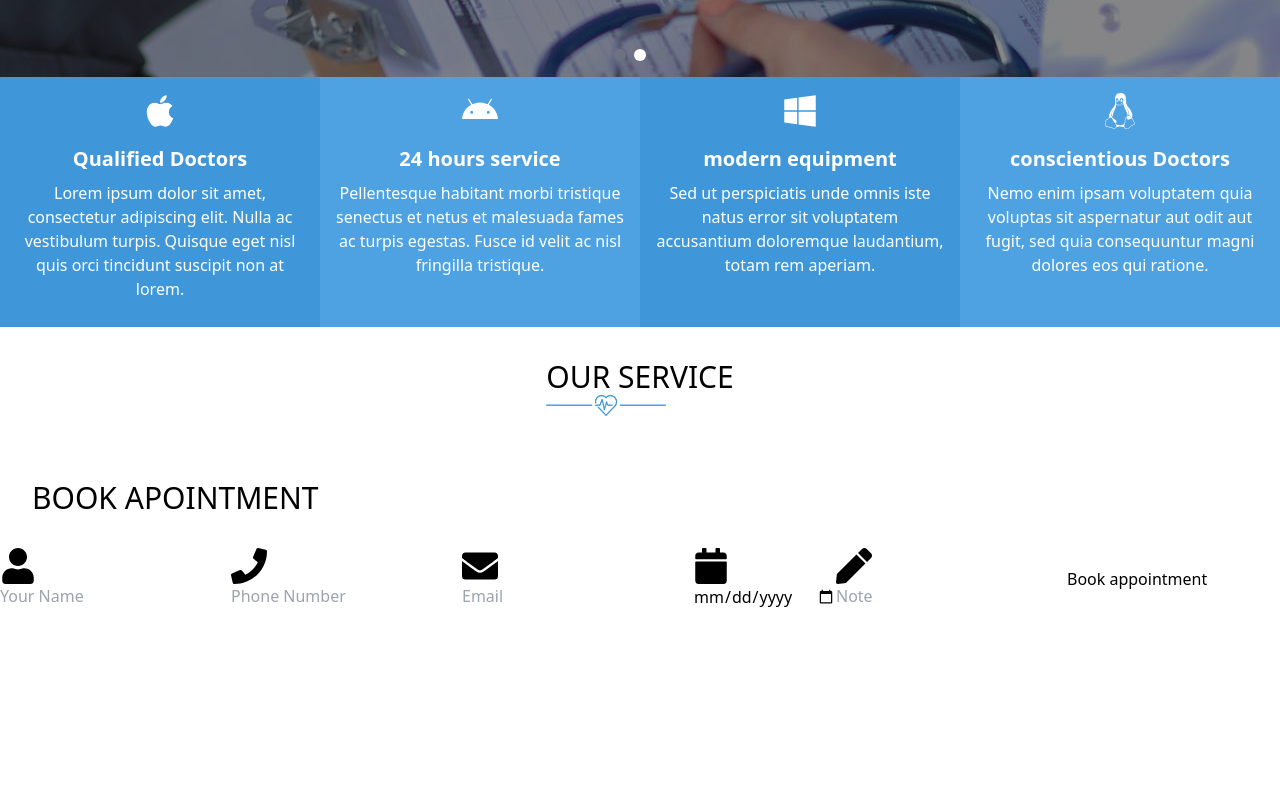
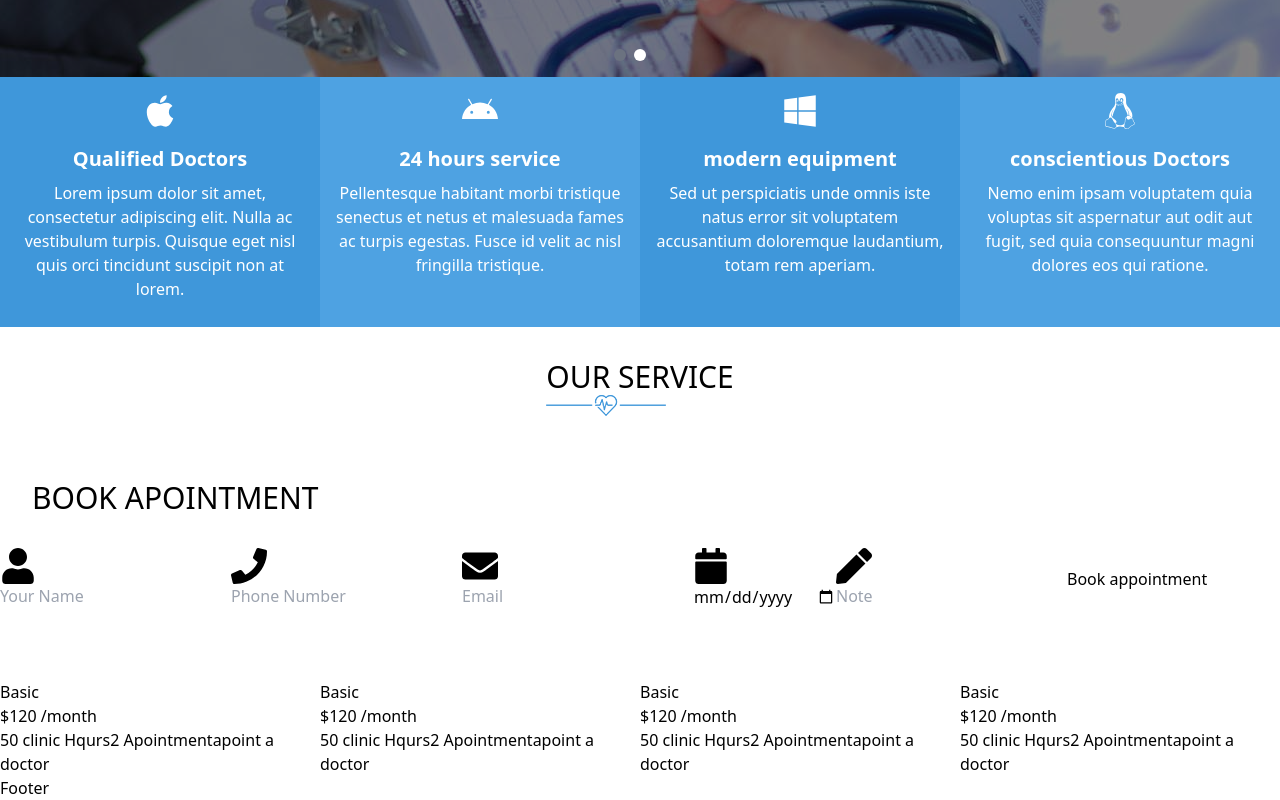
Before and after one commit to stephenmiracle4/medicare, a React (Create React App) app: page / in a window 1280 px wide. Shown: the part 803-1603 px from the top of the page. Before the commit the page ends 1413 px from the top, so only its background shows below. Built offline with nearby package versions, Linux system fonts and the light colour scheme.

Commit message:
git commit
commit changes

```diff
--- /dev/null
+++ b/src/Assets/PriceTable.css
@@ -0,0 +1,4 @@
+.price-table{
+    margin-top: 70px;
+    display: flex;
+}
--- /dev/null
+++ b/src/Assets/css/bookApointment.css
@@ -0,0 +1,5 @@
+.book-apointment{
+    display: flex;
+    background-image: img src="/images/logo.png" alt="";
+
+}
--- a/src/components/bookApoinment.jsx
+++ b/src/components/bookApointment.jsx
@@ -1,8 +1,9 @@
 import React from 'react'
 import { FaUser, FaPhone, FaEnvelope, FaCalendar, FaPen } from 'react-icons/fa'
+import '../Assets/css/bookApointment.css'
 
 
-const BookApoinment = () => {
+const BookApointment = () => {
   const apointment = [
     {
       icon: <FaUser className="text-4xl text-black" />,
@@ -30,10 +31,11 @@ const BookApoinment = () => {
   ];
 
   return (
+    <div> <h3 className='w-full p-8 text-3xl'>BOOK APOINTMENT</h3>
 
-    <div className="flex flex-wrap"
+    <div className=" book-apointment "
     >
-      <h3 className='w-full p-8 text-3xl'>BOOK APOINTMENT</h3>
+
       {apointment.map((apointment, index) => (
         <div key={index}
 
@@ -49,9 +51,10 @@ const BookApoinment = () => {
       ))}
       <button>Book appointment</button>
     </div>
+    </div>
   )
 
 }
 
 
-export default BookApoinment
+export default BookApointment
--- /dev/null
+++ b/src/pages/FooterSection.jsx
@@ -0,0 +1,15 @@
+import React, {useState} from 'react'
+
+const FooterSection = () => {
+    const [FooterSection, setFooterSection] = useState( )
+    const footer = [
+        {
+
+        }
+    ]
+  return (
+    <div>Footer</div>
+  )
+}
+
+export default FooterSection
--- a/src/pages/Home.jsx
+++ b/src/pages/Home.jsx
@@ -3,7 +3,9 @@ import Navbar from '../components/Nav'
 import HeroSection from '../components/HeroSection'
 import ServiceSection from './ServiceSection'
 import CardSection from '../components/aboutCard'
-import BookApointmet from '../components/bookApoinment'
+import BookApointmet from '../components/bookApointment'
+import PriceTable from './PriceTable'
+import FooterSection from './FooterSection'
 
 function Home() {
   return (
@@ -13,6 +15,8 @@ function Home() {
         <CardSection />
         <ServiceSection/>
         <BookApointmet/>
+        <PriceTable/>
+        <FooterSection/>
     </div>
   )
 }
--- /dev/null
+++ b/src/pages/PriceTable.jsx
@@ -0,0 +1,54 @@
+import React from 'react'
+import '../Assets/PriceTable.css'
+
+
+const PriceTable = () => {
+    const Table = [
+        {
+            title: 'Basic',
+            price: <h1>$120 <span>/month</span></h1>,
+            clinic: '50 clinic Hqurs',
+            apointment: '2 Apointment',
+            doctor: 'apoint a doctor',
+        },
+        {
+            title: 'Basic',
+            price: <h1>$120 <span>/month</span></h1>,
+            clinic: '50 clinic Hqurs',
+            apointment: '2 Apointment',
+            doctor: 'apoint a doctor',
+        },
+        {
+            title: 'Basic',
+            price: <h1>$120 <span>/month</span></h1>,
+            clinic: '50 clinic Hqurs',
+            apointment: '2 Apointment',
+            doctor: 'apoint a doctor',
+        },
+        {
+            title: 'Basic',
+            price: <h1>$120 <span>/month</span></h1>,
+            clinic: '50 clinic Hqurs',
+            apointment: '2 Apointment',
+            doctor: 'apoint a doctor',
+        },
+
+    ]
+  return (
+    <div className='price-table'>
+        {Table.map((Table, index) => (
+            <div
+            key={index}
+            >
+                {Table.title}
+                {Table.price}
+                {Table.clinic}
+                {Table.apointment}
+                {Table.doctor}
+            </div>
+        ))}
+    </div>
+  )
+}
+
+export default PriceTable
```
